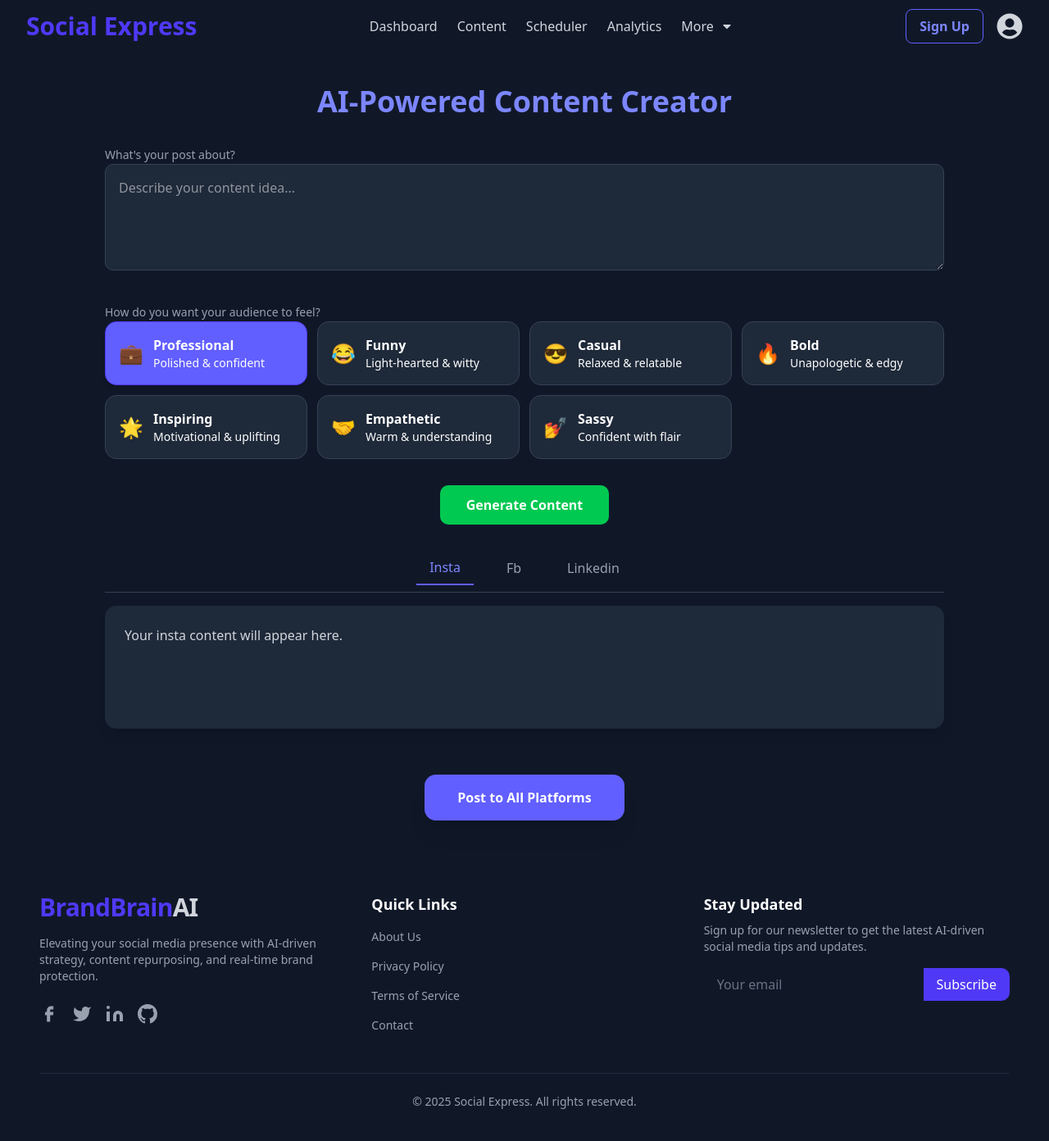
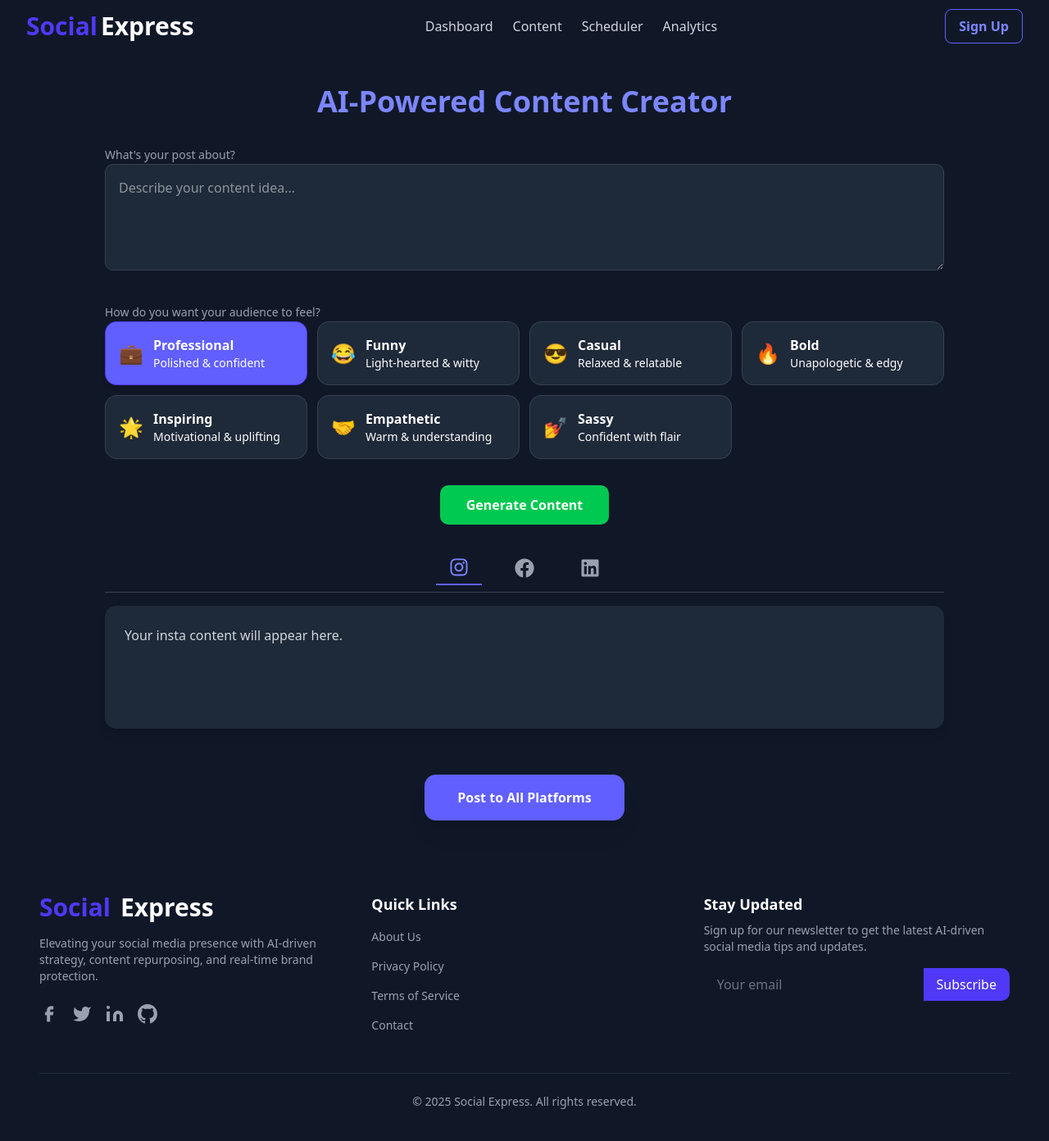
Before and after one commit to archonsofficial/social-express, a React (Vite) app: page /createcontent in a window 1280 px wide. Shown: the top 1392 px of the page at 82% size. Built offline with nearby package versions, Linux system fonts and the light colour scheme.

Commit message:
navbar,footer,createcontent

```diff
--- a/src/components/Footer.tsx
+++ b/src/components/Footer.tsx
@@ -1,4 +1,6 @@
-import React from 'react';
+
+import { NavLink } from 'react-router-dom';
+
 
 // Facebook Icon Component
 const Facebook = ({ className }: { className?: string }) => (
@@ -44,9 +46,11 @@ export default function Footer() {
         <div className="grid grid-cols-1 md:grid-cols-3 gap-8">
           {/* Left - Brand Name + Short Description */}
           <div>
-            <a href="#" className="text-3xl font-extrabold text-indigo-600 tracking-tight">
-              BrandBrain<span className="text-gray-300">AI</span>
-            </a>
+          <NavLink to="/" className="flex-shrink-0 flex text-3xl font-semibold text-indigo-600">
+            Social
+
+            <div className='text-white px-3 '>  Express </div>
+          </NavLink>
             <p className="mt-4 text-gray-400 text-sm">
               Elevating your social media presence with AI-driven strategy, content repurposing, and real-time brand protection.
             </p>
--- a/src/components/Navbar.tsx
+++ b/src/components/Navbar.tsx
@@ -1,52 +1,82 @@
-import { FaUserCircle, FaCaretDown } from 'react-icons/fa';
+import { FaBars, FaTimes } from 'react-icons/fa';
+import { useState } from 'react';
+import { NavLink } from 'react-router-dom';
 
 export default function Navbar() {
+  const [isMobileMenuOpen, setIsMobileMenuOpen] = useState(false);
+
   return (
     <nav className="bg-gray-900 text-white shadow-lg">
       <div className="max-w-7xl mx-auto px-4 sm:px-6 lg:px-8">
         <div className="flex items-center justify-between h-16">
           {/* Logo */}
-          <div className="flex-shrink-0 text-3xl font-semibold text-indigo-600">
-            Social Express
+          <NavLink to="/" className="flex-shrink-0 flex text-3xl font-semibold text-indigo-600">
+            Social
+
+            <div className='text-white px-1 '>  Express </div>
+          </NavLink>
+
+          {/* Mobile Menu Button */}
+          <div className="md:hidden">
+            <button
+              onClick={() => setIsMobileMenuOpen(!isMobileMenuOpen)}
+              className="text-gray-300 hover:text-white focus:outline-none transition duration-300"
+            >
+              {isMobileMenuOpen ? <FaTimes size={24} /> : <FaBars size={24} />}
+            </button>
           </div>
 
-          {/* Menu */}
+          {/* Desktop Menu */}
           <div className="hidden md:flex space-x-6">
-          <a href="/dashboard" className="text-gray-300 hover:text-white">Dashboard</a>
-          <a href="/createcontent" className="text-gray-300 hover:text-white">Content</a>
-            <a href="#scheduler" className="text-gray-300 hover:text-white">Scheduler</a>
-            <a href="#analytics" className="text-gray-300 hover:text-white">Analytics</a>
-
-            {/* Dropdown for More */}
-            <div className="relative group">
-              <button className="text-gray-300 hover:text-white flex items-center">
-                More <FaCaretDown className="ml-2" />
-              </button>
-              <div className="absolute right-0 mt-2 w-48 bg-gray-800 text-white rounded-md shadow-lg hidden group-hover:block">
-                <a href="#repurpose" className="block px-4 py-2 text-sm hover:bg-indigo-600">Repurpose</a>
-                <a href="#brand" className="block px-4 py-2 text-sm hover:bg-indigo-600">Brand</a>
-                <a href="#risk" className="block px-4 py-2 text-sm hover:bg-indigo-600">Risk</a>
-                <a href="#help" className="block px-4 py-2 text-sm hover:bg-indigo-600">Help</a>
-                <a href="#settings" className="block px-4 py-2 text-sm hover:bg-indigo-600">Settings</a>
-              </div>
-            </div>
+            <NavLink to="/dashboard" className="text-gray-300 hover:text-white transition duration-300">
+              Dashboard
+            </NavLink>
+            <NavLink to="/createcontent" className="text-gray-300 hover:text-white transition duration-300">
+              Content
+            </NavLink>
+            <NavLink to="/scheduler" className="text-gray-300 hover:text-white transition duration-300">
+              Scheduler
+            </NavLink>
+            <NavLink to="/analytics" className="text-gray-300 hover:text-white transition duration-300">
+              Analytics
+            </NavLink>
           </div>
 
-          {/* Signup and Login Buttons */}
-          <div className="flex items-center space-x-4">
-            <a
-              href="/signup"
+          {/* Desktop Signup Button */}
+          <div className="hidden md:flex items-center space-x-4">
+            <NavLink
+              to="/signup"
               className="text-indigo-400 hover:text-white font-semibold py-2 px-4 rounded-md border border-indigo-500 hover:bg-indigo-500 transition duration-300"
             >
               Sign Up
-            </a>
+            </NavLink>
+          </div>
+        </div>
 
-
-            {/* User Profile Icon */}
-            <a href="#profile" className="text-gray-300 hover:text-white">
-              <FaUserCircle className="w-8 h-8" />
-            </a>
-          </div>
+        {/* Mobile Menu */}
+        <div
+          className={`md:hidden bg-gray-800 rounded-lg shadow-lg mt-2 p-4 space-y-4 transition-all duration-300 ${
+            isMobileMenuOpen ? 'block' : 'hidden'
+          }`}
+        >
+          <NavLink to="/dashboard" className="block text-gray-300 hover:text-white transition duration-300">
+            Dashboard
+          </NavLink>
+          <NavLink to="/createcontent" className="block text-gray-300 hover:text-white transition duration-300">
+            Content
+          </NavLink>
+          <NavLink to="/scheduler" className="block text-gray-300 hover:text-white transition duration-300">
+            Scheduler
+          </NavLink>
+          <NavLink to="/analytics" className="block text-gray-300 hover:text-white transition duration-300">
+            Analytics
+          </NavLink>
+          <NavLink
+            to="/signup"
+            className="block text-indigo-400 hover:text-white font-semibold py-2 px-4 rounded-md border border-indigo-500 hover:bg-indigo-500 transition duration-300"
+          >
+            Sign Up
+          </NavLink>
         </div>
       </div>
     </nav>
--- a/src/pages/CreateContentPage/CreateContent.tsx
+++ b/src/pages/CreateContentPage/CreateContent.tsx
@@ -1,4 +1,5 @@
 import { useState } from "react";
+import { FaInstagram, FaFacebook, FaLinkedin } from "react-icons/fa"; // Import icons
 
 export default function CreateContent() {
   const [idea, setIdea] = useState("");
@@ -78,7 +79,11 @@ export default function CreateContent() {
         {/* Platform Preview Tabs */}
         <div>
           <div className="flex justify-center gap-6 border-b border-gray-700 pb-2 mb-4 overflow-x-auto">
-            {["insta", "fb", "linkedin"].map((platform) => (
+            {[
+              { platform: "insta", icon: <FaInstagram /> },
+              { platform: "fb", icon: <FaFacebook /> },
+              { platform: "linkedin", icon: <FaLinkedin /> },
+            ].map(({ platform, icon }) => (
               <button
                 key={platform}
                 className={`capitalize font-medium px-4 py-2 ${
@@ -88,7 +93,7 @@ export default function CreateContent() {
                 }`}
                 onClick={() => setSelectedTab(platform as "insta" | "fb" | "linkedin")}
               >
-                {platform}
+                <span className="text-2xl">{icon}</span>
               </button>
             ))}
           </div>
```
